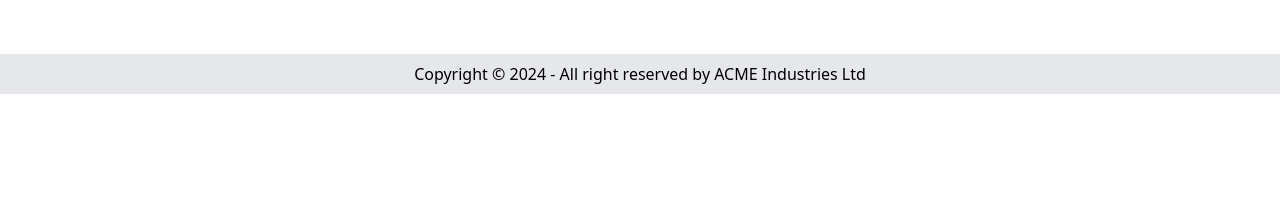
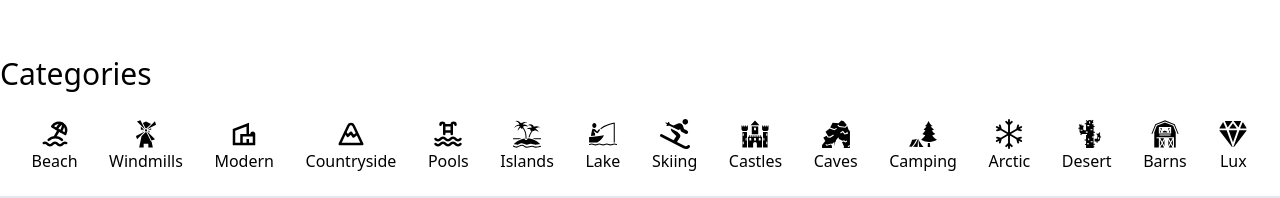
Before and after one commit to shrabanchakma/OneGoodStay, a React (Vite) app in the folder Client/Client/: page / in a window 1280 px wide. Shown: the part 754-952 px from the top of the page. Before the commit the page ends 848 px from the top, so only its background shows below. Built offline with nearby package versions, Linux system fonts and the light colour scheme.

Commit message:
added category section

```diff
--- a/Client/Client/src/Pages/Home/Home.jsx
+++ b/Client/Client/src/Pages/Home/Home.jsx
@@ -1,3 +1,4 @@
+import Categories from "../../components/Categories/Categories";
 import RecentSearch from "../../components/RecentSearch.jsx/RecentSearch";
 import RecentViews from "../../components/RecentViews/RecentViews";
 import SearchBar from "../../components/SearchBar/SearchBar";
@@ -8,6 +9,7 @@ const Home = () => {
       <SearchBar />
       <RecentSearch />
       <RecentViews />
+      <Categories />
     </div>
   );
 };
--- /dev/null
+++ b/Client/Client/src/components/Categories/Categories.jsx
@@ -0,0 +1,18 @@
+import Heading from "../Shared/Heading.jsx";
+import { categories } from "./CategoriesData.js";
+import CategoryBox from "./CategoryBox.jsx";
+const Categories = () => {
+  console.log(categories);
+  return (
+    <div>
+      <Heading label="Categories" />
+      <div className="flex items-center justify-evenly h-24">
+        {categories.map((category, idx) => (
+          <CategoryBox key={idx} category={category} />
+        ))}
+      </div>
+    </div>
+  );
+};
+
+export default Categories;
--- /dev/null
+++ b/Client/Client/src/components/Categories/CategoriesData.js
@@ -0,0 +1,93 @@
+import { TbBeach, TbMountain, TbPool } from "react-icons/tb";
+import {
+  GiBarn,
+  GiBoatFishing,
+  GiCactus,
+  GiCastle,
+  GiCaveEntrance,
+  GiForestCamp,
+  GiIsland,
+  GiWindmill,
+} from "react-icons/gi";
+import { FaSkiing } from "react-icons/fa";
+import { BsSnow } from "react-icons/bs";
+import { IoDiamond } from "react-icons/io5";
+import { MdOutlineVilla } from "react-icons/md";
+
+export const categories = [
+  {
+    label: "Beach",
+    icon: TbBeach,
+    description: "This property is close to the beach!",
+  },
+  {
+    label: "Windmills",
+    icon: GiWindmill,
+    description: "This property is has windmills!",
+  },
+  {
+    label: "Modern",
+    icon: MdOutlineVilla,
+    description: "This property is modern!",
+  },
+  {
+    label: "Countryside",
+    icon: TbMountain,
+    description: "This property is in the countryside!",
+  },
+  {
+    label: "Pools",
+    icon: TbPool,
+    description: "This is property has a beautiful pool!",
+  },
+  {
+    label: "Islands",
+    icon: GiIsland,
+    description: "This property is on an island!",
+  },
+  {
+    label: "Lake",
+    icon: GiBoatFishing,
+    description: "This property is near a lake!",
+  },
+  {
+    label: "Skiing",
+    icon: FaSkiing,
+    description: "This property has skiing activities!",
+  },
+  {
+    label: "Castles",
+    icon: GiCastle,
+    description: "This property is an ancient castle!",
+  },
+  {
+    label: "Caves",
+    icon: GiCaveEntrance,
+    description: "This property is in a spooky cave!",
+  },
+  {
+    label: "Camping",
+    icon: GiForestCamp,
+    description: "This property offers camping activities!",
+  },
+  {
+    label: "Arctic",
+    icon: BsSnow,
+    description: "This property is in arctic environment!",
+  },
+  {
+    label: "Desert",
+    icon: GiCactus,
+    description: "This property is in the desert!",
+  },
+  {
+    label: "Barns",
+    icon: GiBarn,
+    description: "This property is in a barn!",
+  },
+  {
+    label: "Lux",
+    icon: IoDiamond,
+    description: "This property is brand new and luxurious!",
+  },
+];
--- /dev/null
+++ b/Client/Client/src/components/Categories/CategoryBox.jsx
@@ -0,0 +1,15 @@
+import PropTypes from "prop-types";
+const CategoryBox = ({ category }) => {
+  return (
+    <div className="h-auto flex flex-col items-center hover:cursor-pointer border-b-4 border-transparent transition-color ease-out duration-150 hover:border-[#e41b43]">
+      {<category.icon className="text-3xl" />}
+      <p>{category.label}</p>
+    </div>
+  );
+};
+
+CategoryBox.propTypes = {
+  category: PropTypes.object,
+};
+
+export default CategoryBox;
```
